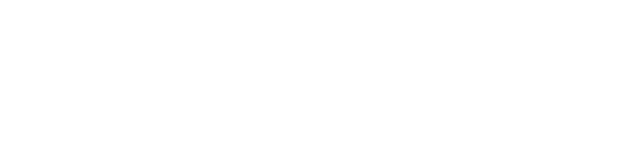
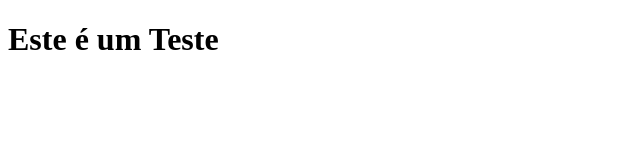
Before and after one commit to Consultoriatx/teste-estevao, a plain HTML site: page index.html in a window 1280 px wide. Shown: the whole page, without its empty margins (0-640 px from the left). Drawn offline with Linux system fonts and the light colour scheme.

Commit message:
Primeira edição Add tag H1

```diff
--- a/index.html
+++ b/index.html
@@ -6,5 +6,6 @@
 </head>
 
 <body>
+<h1>Este é um Teste</h1>
 </body>
 </html>
```
